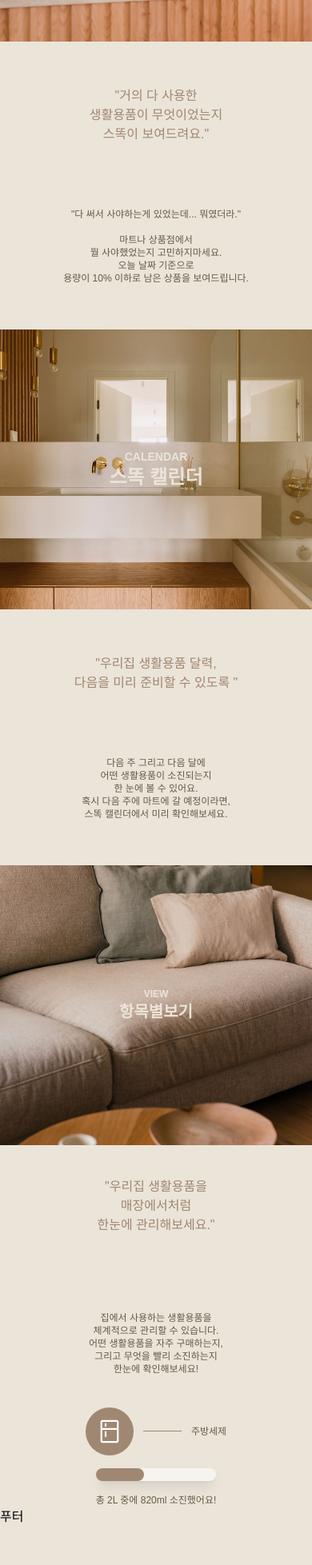
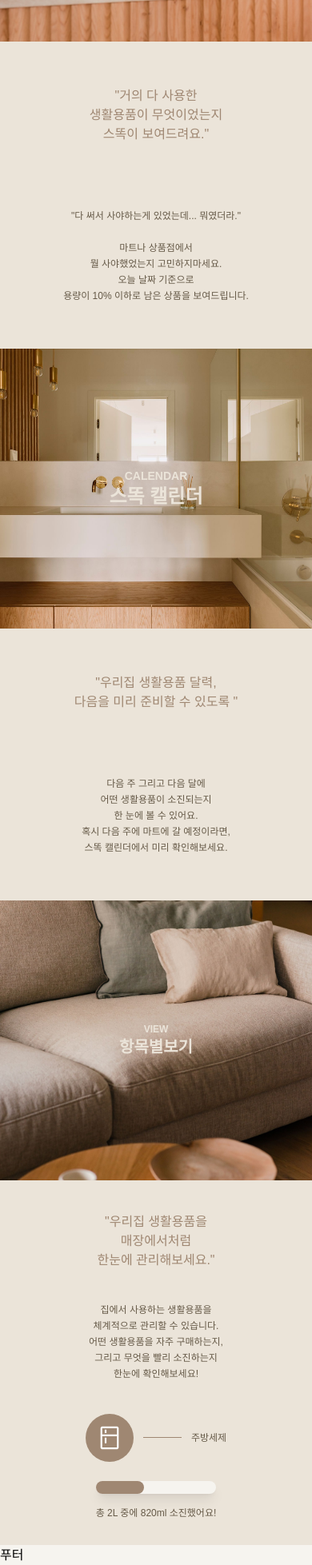
Before and after one commit to Team-Sttock/FE, a Next.js app: page / in a window 390 px wide. Shown: the part 883-2840 px from the top of the page at 80% size. Built offline with nearby package versions, Linux system fonts and the light colour scheme; a web font is replaced by a local one.

Commit message:
feat: 메인페이지 최종 수정 끝

```diff
--- a/pages/index.tsx
+++ b/pages/index.tsx
@@ -29,7 +29,7 @@ export default function Home() {
           <h1 className=" p-4 mb-6 font-hahmlet text-xl sm:text-2xl md:text-4xl  text-light-brown font-extralight">
             &quot;잊고사세요, 스똑이 알려드릴게요. &quot;
           </h1>
-          <p className=" font-nexon text-md sm:text-lg  md:text-2xl text-dark-brown font-thin ">
+          <p className="font-nexon text-md sm:text-lg  md:text-2xl text-dark-brown font-thin ">
             구매주기계산부터 <br /> 재구매일확인까지 <br /> 스똑에서 해결할 수
             있습니다.
           </p>
@@ -62,7 +62,7 @@ export default function Home() {
                 <br /> 스똑이 보여드려요.&quot;
               </h1>
 
-              <p className="  font-nexon text-xs sm:text-lg lg:text-xl text-dark-brown font-thin">
+              <p className="leading-5 font-nexon text-xs sm:text-lg lg:text-xl text-dark-brown font-thin">
                 &quot;다 써서 사야하는게 있었는데... 뭐였더라.&quot; <br />
                 <br />
                 마트나 상품점에서 <br /> 뭘 사야했었는지 고민하지마세요. <br />
@@ -98,7 +98,7 @@ export default function Home() {
                 &quot;우리집 생활용품 달력, <br />
                 다음을 미리 준비할 수 있도록 &quot;
               </h1>
-              <p className="font-nexon text-xs sm:text-lg lg:text-xl text-dark-brown font-thin ">
+              <p className="leading-5 font-nexon text-xs sm:text-lg lg:text-xl text-dark-brown font-thin ">
                 다음 주 그리고 다음 달에
                 <br />
                 어떤 생활용품이 소진되는지
@@ -117,7 +117,7 @@ export default function Home() {
       <section>
         <div className="flex flex-col md:flex-row items-center justify-center bg-beige">
           <div className="relative md:order-2 w-full md:w-1/3 ">
-            <div className="flex justify-center ">
+            <div className="flex justify-center">
               <img
                 src="/main/main-img-4.png"
                 alt="main-img-4"
@@ -133,14 +133,14 @@ export default function Home() {
               </h1>
             </div>
           </div>
-          <div className="w-full md:w-1/3 md:order-1  flex flex-col justify-between">
+          <div className="w-full md:w-1/3 md:order-1 flex flex-col justify-between">
             <div className="p-10 md:pr-2 text-center md:text-left">
-              <p className="mb-24 md:mb-60 md:mt-10 font-hahmlet text-md sm:text-lg lg:text-3xl text-light-brown font-extralight">
+              <p className="mb-10 md:mb-60 md:mt-10 font-hahmlet text-md sm:text-lg lg:text-3xl text-light-brown font-extralight">
                 &quot;우리집 생활용품을 <br /> 매장에서처럼 <br /> 한눈에
                 관리해보세요.&quot;
               </p>
-              <p className="font-nexon text-xs sm:text-md lg:text-xl text-dark-brown font-thin">
-                집에서 사용하는 생활용품을 <br /> 체계적으로 관리할 수 있습니다.{' '}
+              <p className="leading-5 font-nexon text-xs sm:text-md lg:text-xl text-dark-brown font-thin">
+                집에서 사용하는 생활용품을 <br /> 체계적으로 관리할 수 있습니다.
                 <br />
                 어떤 생활용품을 자주 구매하는지,
                 <br /> 그리고 무엇을 빨리 소진하는지 <br /> 한눈에 확인해보세요!
@@ -148,25 +148,24 @@ export default function Home() {
             </div>
           </div>
 
-          <div className="w-full hp-10 md:order-3 md:w-1/3">
+          <div className="w-full md:order-3 md:w-1/3">
             <div className="flex flex-col items-center md:justify-center justify-start md:mt-60 ">
               <div className="flex flex-row items-center pb-4">
-                <img
-                  src="/main/kitchen_item_icon.svg"
-                  alt="주방아이콘"
-                />
+                <img src="/main/kitchen_item_icon.svg" alt="주방아이콘" />
                 <hr className="px-6 mx-3 border-t-1 w-1/4 border-light-brown"></hr>
                 <p className="font-nexon text-xs md:text-md font-extralight text-dark-brown">
                   주방세제
                 </p>
               </div>
-              <div className="">
-                <div className="h-4  rounded-full shadow-lg bg-ivory">
-                  <div className="h-full w-[40%] rounded-full bg-light-brown  "></div>
+              <div className="pb-8 p-2">
+                <div>
+                  <div className="h-4 rounded-full shadow-lg bg-ivory">
+                    <div className="h-full w-[40%] rounded-full bg-light-brown  "></div>
+                  </div>
+                  <p className="text-xs md:text-sm mt-4 font-nexon font-light  text-dark-brown">
+                    총 2L 중에 820ml 소진했어요!
+                  </p>
                 </div>
-                <p className=" text-xs md:text-sm mt-4 font-nexon font-light  text-dark-brown">
-                  총 2L 중에 820ml 소진했어요!
-                </p>
               </div>
             </div>
           </div>
@@ -182,7 +181,7 @@ export default function Home() {
         />
       </section>
 
-      <footer className="h-[300px] bg-beige">푸터</footer>
+      <footer className="h-[300px] bg-ivory">푸터</footer>
     </main>
   )
 }
```
